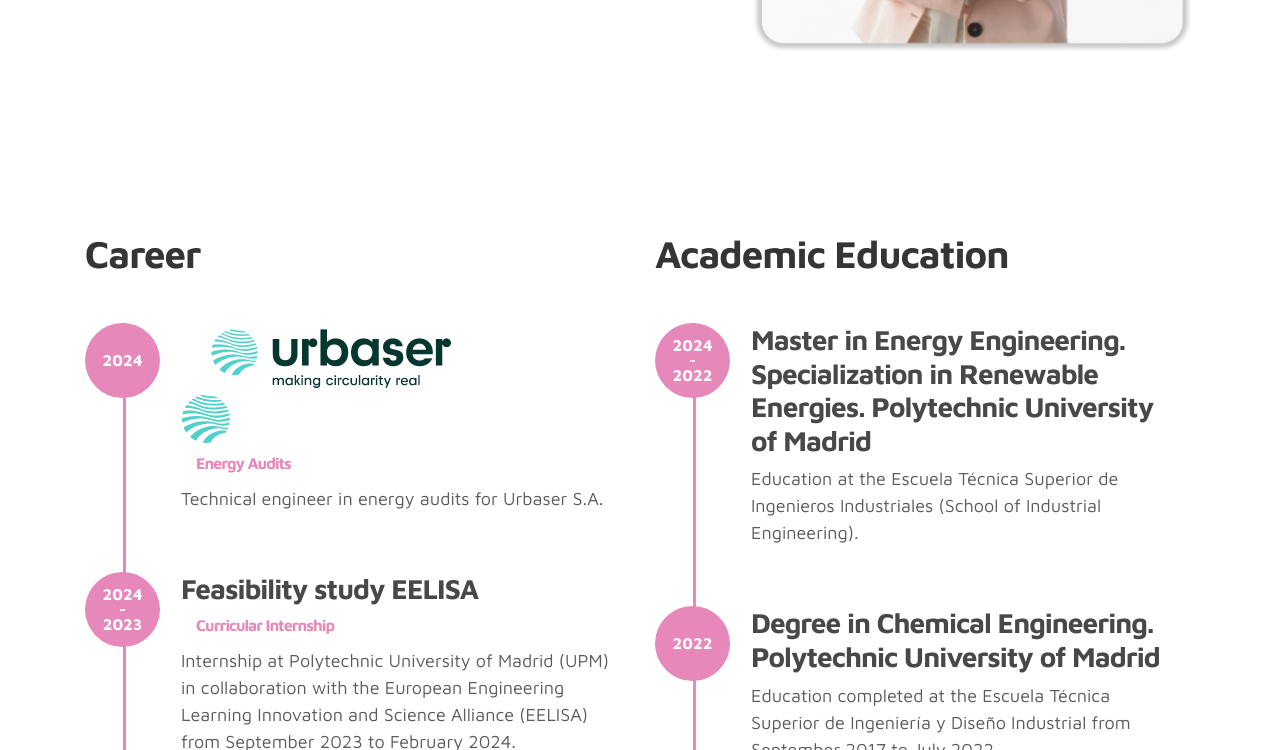
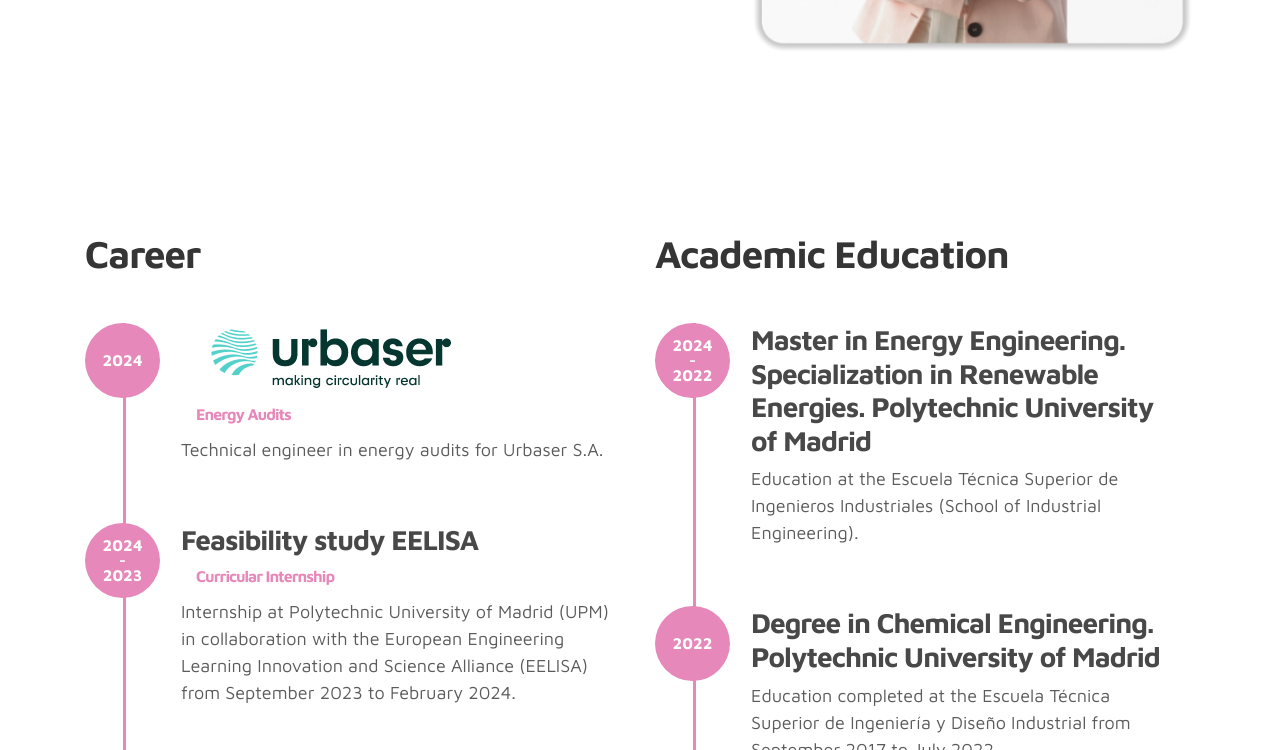
Before and after one commit to Martitaswift/Martita.github.io, a plain HTML site: page index_en.html in a window 1280 px wide. Shown: the part 588-1338 px from the top of the page. Drawn offline with nearby package versions, Linux system fonts and the light colour scheme.

Commit message:
Style changes
New colors fix, no new css included in last commit

```diff
--- a/index_en.html
+++ b/index_en.html
@@ -14,6 +14,7 @@
     <link rel="stylesheet" href="css/unicons.css">
     <link rel="stylesheet" href="css/owl.carousel.min.css">
     <link rel="stylesheet" href="css/owl.theme.default.min.css">
+	<link rel="stylesheet" href="css/dark.image.css">
 
     <!-- MAIN STYLE -->
     <link rel="stylesheet" href="css/tooplate-style.css">
```
